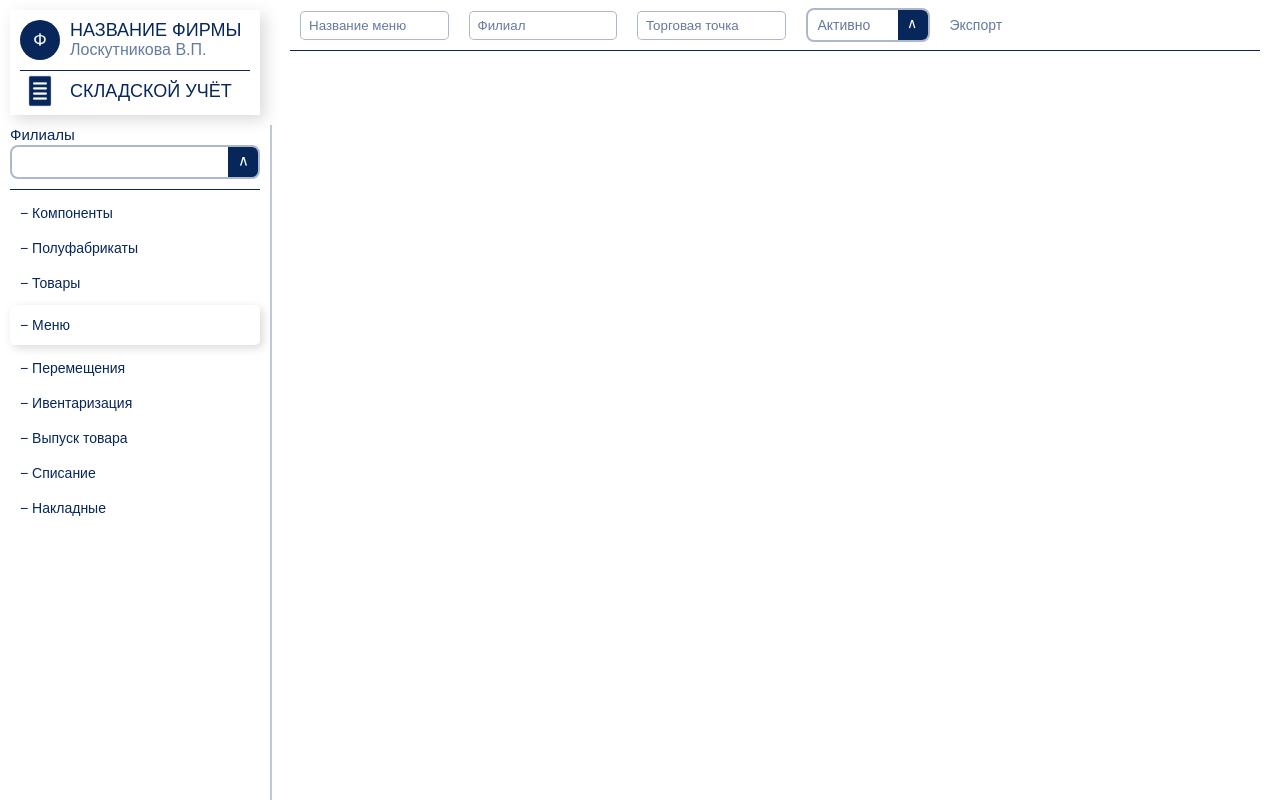
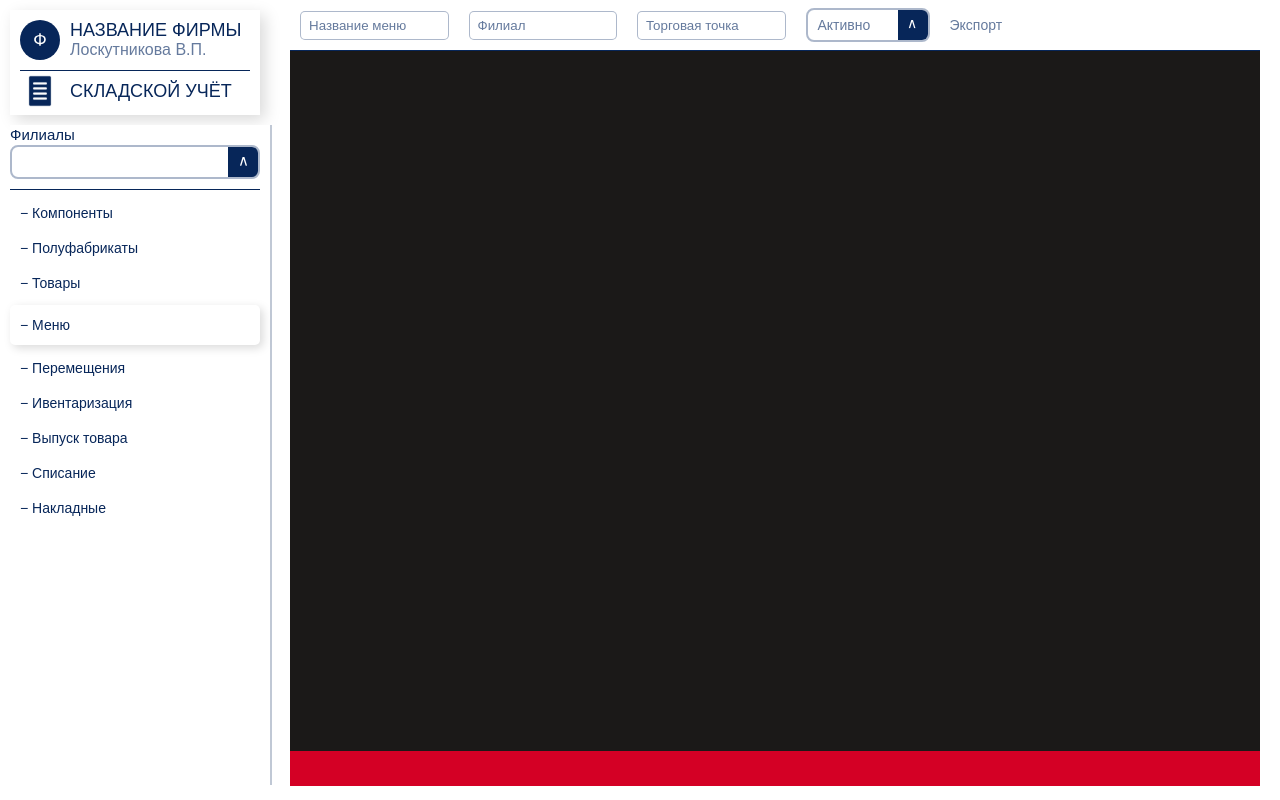
Before and after one commit to SiKa4/react-interface-demo-plus-api, a React (Vite) app: page / in a window 1280 px wide. Built offline with nearby package versions, Linux system fonts and the light colour scheme; no server answers; the HTML template or start-up script is replaced by a standard one.

Commit message:
add pagination container

```diff
--- a/src/components/body/main_body/MainBody.tsx
+++ b/src/components/body/main_body/MainBody.tsx
@@ -7,6 +7,8 @@ export const MainBody = observer(() => {
     return (
         <Wrapper isMobile={appStore.getIsMobile}>
             <HeaderMainBody/>
+            <Body></Body>
+            <PaginationTable></PaginationTable>
         </Wrapper>
     );
 });
@@ -19,3 +21,15 @@ const Wrapper = styled.div.attrs({className: 'wrapper'})<{isMobile: boolean}>`
   padding-right: 20px;
   padding-left: 20px;
 `;
+
+const Body = styled.div.attrs({className: 'body'})`
+  width: 100%;
+  height: calc(100% - 100px);
+  background-color: #1B1918;
+`;
+
+const PaginationTable = styled.div.attrs({className: 'pagination-table'})`
+  height: 35px;
+  width: 100%;
+  background-color: #D40025;
+`;
--- a/src/components/left_sidebar/LeftSidebar.tsx
+++ b/src/components/left_sidebar/LeftSidebar.tsx
@@ -79,10 +79,8 @@ LeftSidebar.displayName = 'LeftSidebar'
 
 const Wrapper = styled.div.attrs({className: 'wrapper'})<{ isMobile: boolean, isOpen: boolean }>`
   width: 250px;
-  height: 100vh;
-  padding-top: 10px;
-  padding-left: 10px;
-  padding-right: 10px;
+  height: calc(100vh - 140px);
+  padding: 10px;
   transition: transform 1s;
 
   ${({isMobile, isOpen}) => isMobile && !isOpen && css`
@@ -100,6 +98,7 @@ const ExpandMenuWrapper = styled.div.attrs({className: 'expand-name-wrapper'})`
   height: 100%;
   width: 250px;
   padding-right: 10px;
+  background-color: white;
 `;
 
 const FilialWrapper = styled.div.attrs({className: 'filial-wrapper'})`
```
